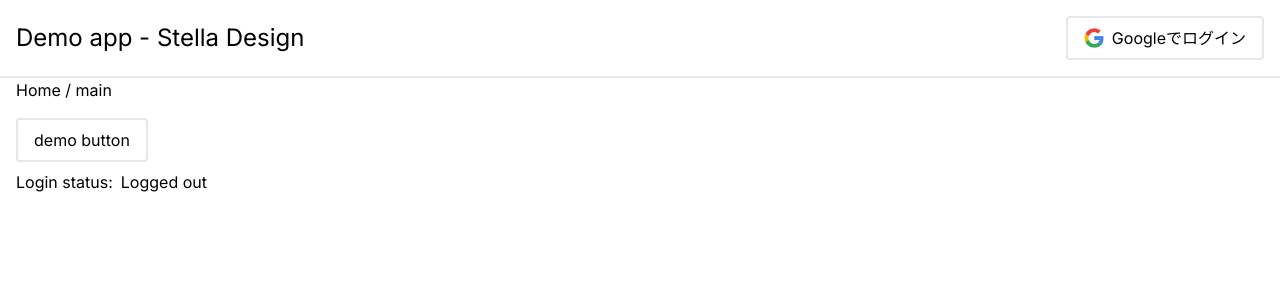
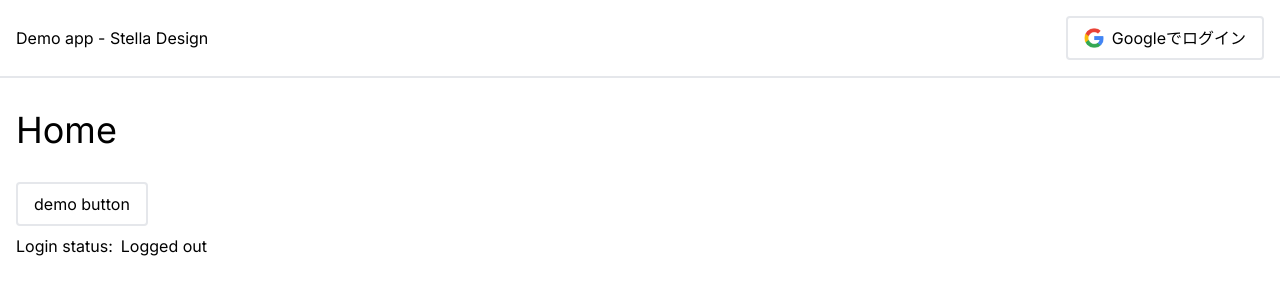
Before and after one commit to kouichi-hoshi/demo-app, a Next.js app: page / in a window 1280 px wide. Shown: the top 300 px of the page. Built offline with nearby package versions, Linux system fonts and the light colour scheme; no server answers.

Commit message:
ページ用headerコンポーネントを追加：CommonHeader追加：レイアウト用のdiv構造を追加

```diff
--- a/src/app/_components/Header/index.tsx
+++ b/src/app/_components/CommonHeader/index.tsx
@@ -3,11 +3,11 @@
 import FirebaseLogIn from '@/_components/FirebaseLogIn'
 import { SITE_META } from '@/_constants/constants'
 
-export default function Header() {
+export default function CommonHeader() {
   return (
-    <header className='border-b-2'>
+    <header>
       <div className='baseContainer flex items-center justify-between gap-2 py-4'>
-        <p className='text-2xl'>{SITE_META.siteTitle}</p>
+        <p>{SITE_META.siteTitle}</p>
         <FirebaseLogIn />
       </div>
     </header>
--- /dev/null
+++ b/src/app/_components/PageHeader/index.tsx
@@ -0,0 +1,17 @@
+import React from 'react'
+
+type PageHeaderProps = {
+  title: string
+  outerClassName?: string
+  className?: string
+  tag?: 'h1' | 'h2' | 'h3' | 'h4' | 'h5' | 'h6' // 見出しレベルを指定
+}
+
+export default function PageHeader({
+  title,
+  outerClassName = 'my-8',
+  className = 'text-4xl',
+  tag = 'h1',
+}: PageHeaderProps) {
+  return <header className={outerClassName}>{React.createElement(tag, { className } ?? '', title)}</header>
+}
--- /dev/null
+++ b/src/app/layout.module.scss
@@ -0,0 +1,8 @@
+
+.layoutHeader {
+  @apply mb-4 border-b-2;
+}
+
+.layoutMain {
+  @apply my-4
+}
--- a/src/app/layout.tsx
+++ b/src/app/layout.tsx
@@ -2,8 +2,10 @@ import type { Metadata } from 'next'
 import { Inter } from 'next/font/google'
 import { SITE_META } from '@/_constants/constants'
 import FirebaseWrapProvider from '@/_provider/FirebaseWrapProvider'
-import Header from '@/_components/Header'
-import './globals.scss'
+import CommonHeader from '@/_components/CommonHeader'
+
+import '@/globals.scss'
+import styles from '@/layout.module.scss'
 
 const inter = Inter({ subsets: ['latin'] })
 
@@ -28,8 +30,12 @@ export default function RootLayout({
     <html lang='ja'>
       <body className={inter.className}>
         <FirebaseWrapProvider>
-          <Header />
-          <main>{children}</main>
+          <div className={styles.layoutHeader}>
+            <CommonHeader />
+          </div>
+          <div className={styles.layoutMain}>
+            <main>{children}</main>
+          </div>
         </FirebaseWrapProvider>
       </body>
     </html>
--- a/src/app/page.tsx
+++ b/src/app/page.tsx
@@ -1,10 +1,11 @@
 import LoginStatus from '@/_components/LoginStatus'
+import PageHeader from '@/_components/PageHeader'
 
 export default function Home() {
   return (
     <article className='baseContainer'>
       <section>
-        <h1 className='mb-4'>Home / main</h1>
+        <PageHeader title={'Home'} />
         <button className='button'>demo button</button>
         <LoginStatus />
       </section>
```
